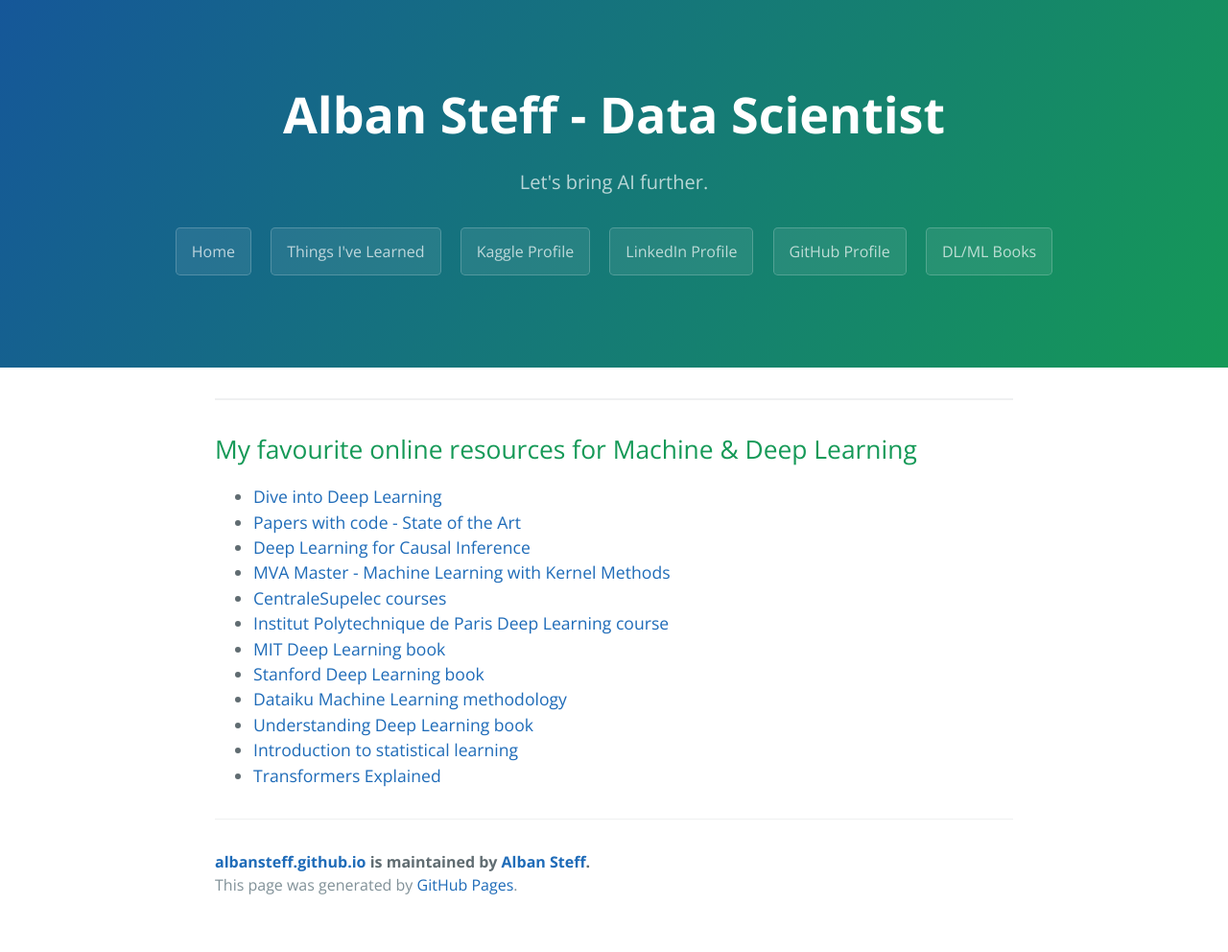
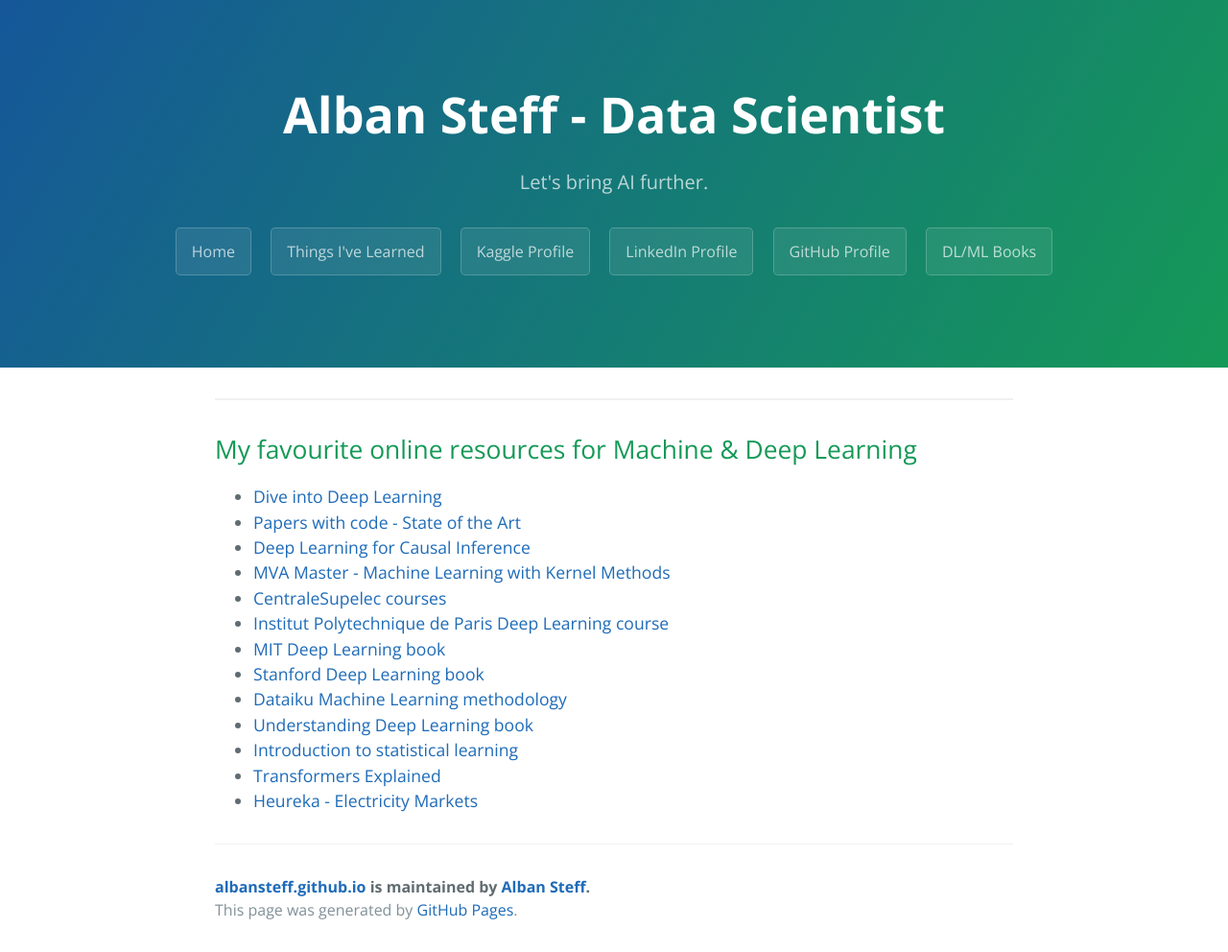
Before and after one commit to albansteff/albansteff.github.io, a Jekyll site: the page built from books.md, in a window 1280 px wide. Shown: the whole page at 96% size. Built offline with Jekyll 4.4.1, drawn with Linux system fonts in a browser that asks for light colours; our own code applies the rules of GitHub Pages for plain Markdown files; before the commit the page ends 966 px from its top, so only the background shows below that.

Commit message:
Update books.md

```diff
--- a/books.md
+++ b/books.md
@@ -14,3 +14,4 @@
 - [Understanding Deep Learning book](https://udlbook.github.io/udlbook/){:target="_blank"}
 - [Introduction to statistical learning](https://www.statlearning.com/){:target="_blank"}
 - [Transformers Explained](https://www.youtube.com/watch?v=TQQlZhbC5ps&ab_channel=CodeEmporium){:target="_blank"}
+- [Heureka - Electricity Markets](https://youtu.be/ienoSbONyhw?si=cmOLLvH-ItgyihjB){:target="_blank"}
```
